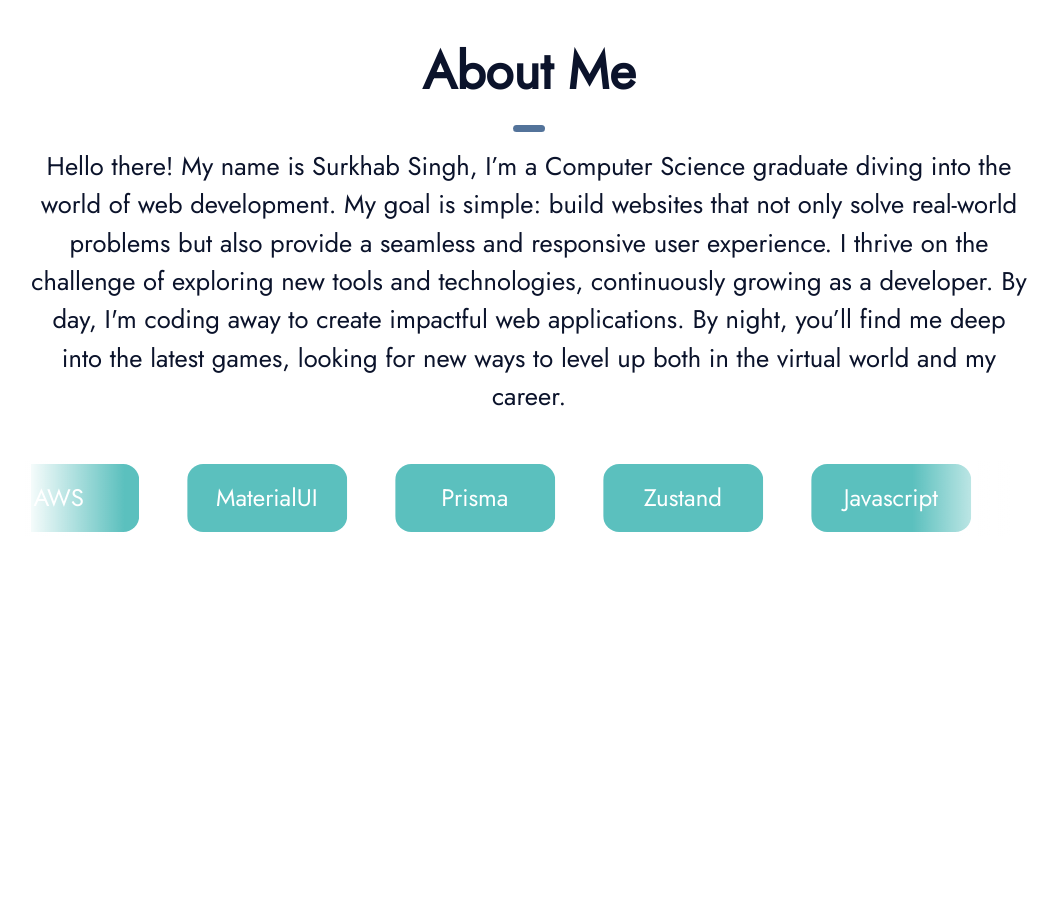
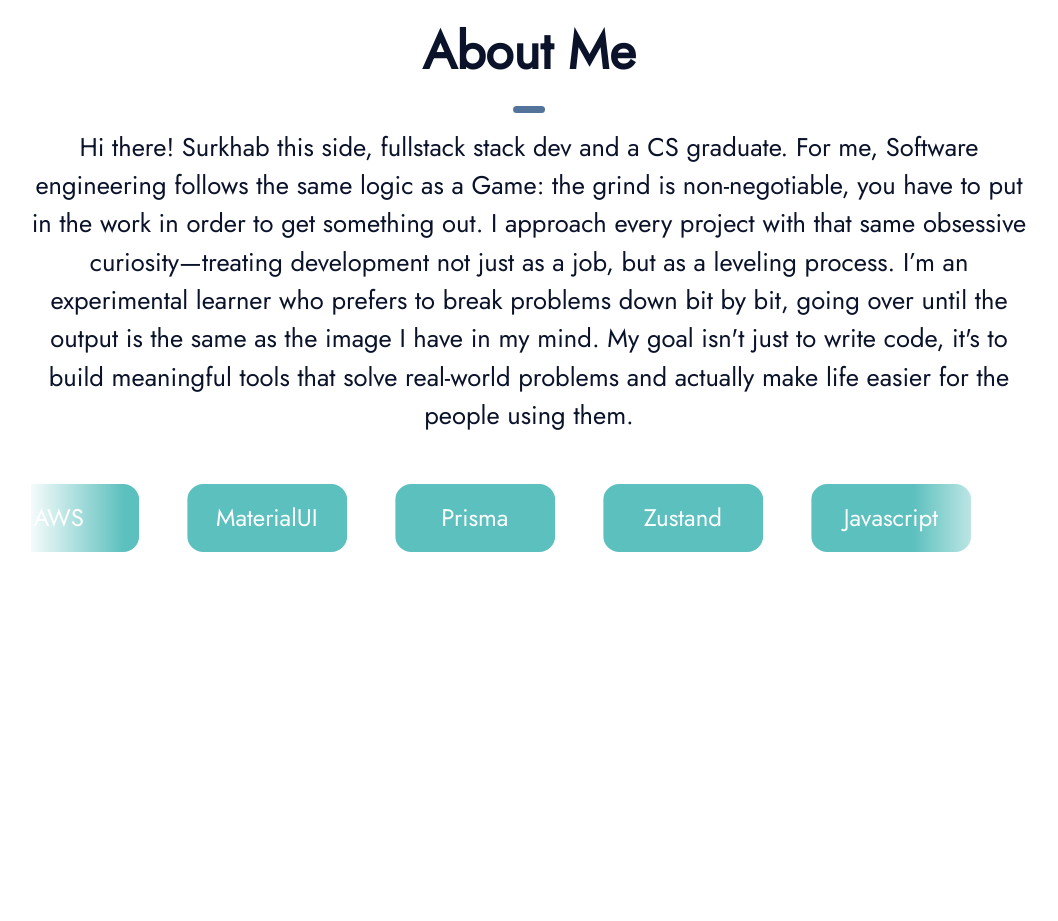
Before and after one commit to SurkhabSingh/portfolio, a React (Create React App) app: page / in a window 1280 px wide. Shown: the part 880-1801 px from the top of the page, without its empty margins (111-1169 px from the left). Built offline with nearby package versions, Linux system fonts and the light colour scheme.

Commit message:
removed the old cringey about me with a more cringey one

```diff
--- a/src/components/sections/About.js
+++ b/src/components/sections/About.js
@@ -145,15 +145,13 @@ const About = () => {
             <StyledDivider />
           </StyledGenericTitle>
           <StyledGenericSubText component="h1">
-            Hello there! My name is Surkhab Singh, I’m a Computer Science
-            graduate diving into the world of web development. My goal is
-            simple: build websites that not only solve real-world problems but
-            also provide a seamless and responsive user experience. I thrive on
-            the challenge of exploring new tools and technologies, continuously
-            growing as a developer. By day, I'm coding away to create impactful
-            web applications. By night, you’ll find me deep into the latest
-            games, looking for new ways to level up both in the virtual world
-            and my career.
+            Hi there! Surkhab this side, fullstack stack dev and a CS graduate.
+            For me, Software engineering follows the same logic as a Game: the grind is non-negotiable,
+            you have to put in the work in order to get something out. I approach every project with that same
+            obsessive curiosity—treating development not just as a job, but as a leveling process. I’m an
+            experimental learner who prefers to break problems down bit by bit, going over until the output
+            is the same as the image I have in my mind. My goal isn't just to write code, it's to build meaningful
+            tools that solve real-world problems and actually make life easier for the people using them.
           </StyledGenericSubText>
           <StyledScrollingContainer>
             <StyledScrollingBelt>
```
